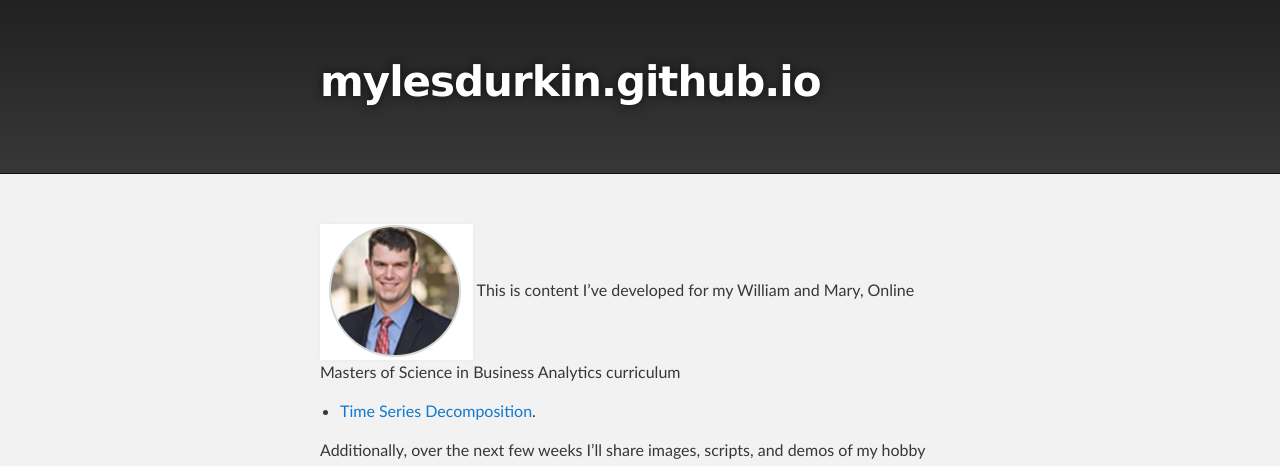
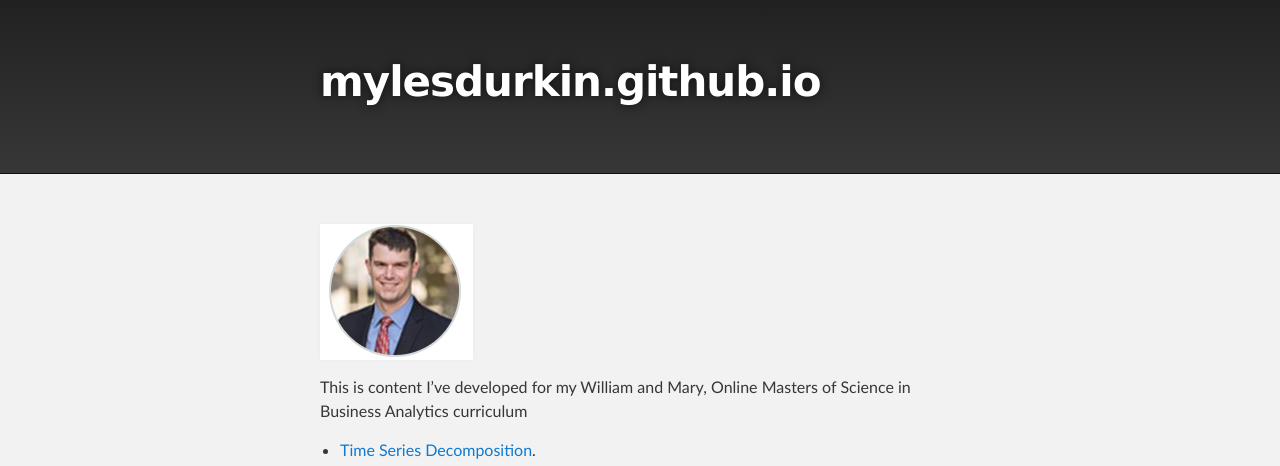
Before and after one commit to mylesdurkin/mylesdurkin.github.io, a Jekyll site: the page built from index.md, in a window 1280 px wide. Shown: the top 466 px of the page. Built offline with Jekyll 4.4.1, drawn with Linux system fonts in a browser that asks for light colours; our own code applies the rules of GitHub Pages for plain Markdown files; the repository's description, which GitHub fills in, is left out.

```diff
--- a/index.md
+++ b/index.md
@@ -4,10 +4,11 @@ description: Sample Portfolio
 ---
 
 ![My Picture](/pics/Headshot.PNG)
+
 This is content I've developed for my William and Mary, Online Masters of Science in Business Analytics curriculum
 
 - [Time Series Decomposition](/timeseries/index.md).
 
 Additionally, over the next few weeks I'll share images, scripts, and demos of my hobby video game development.
 
-![My Picture](/pics/Close Up.png)
+![My Picture](/pics/Close_Up.png)
```
